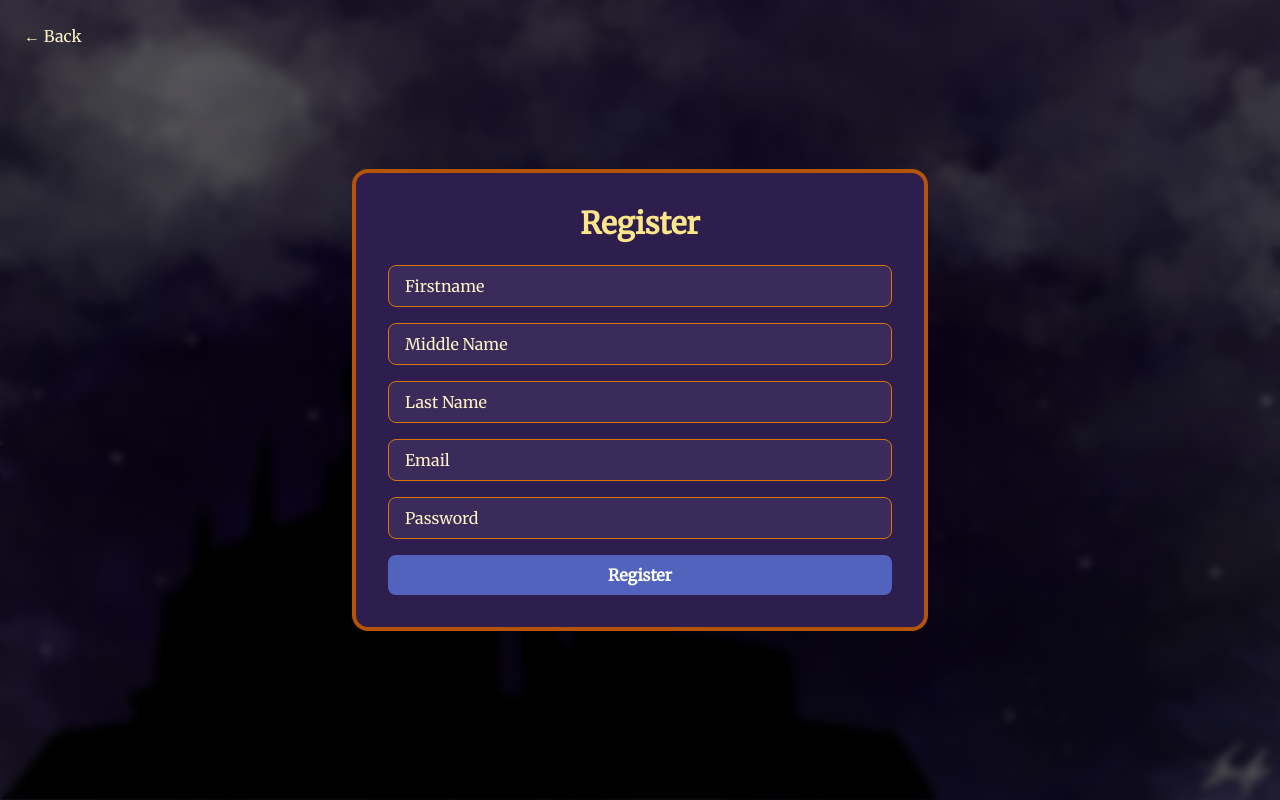
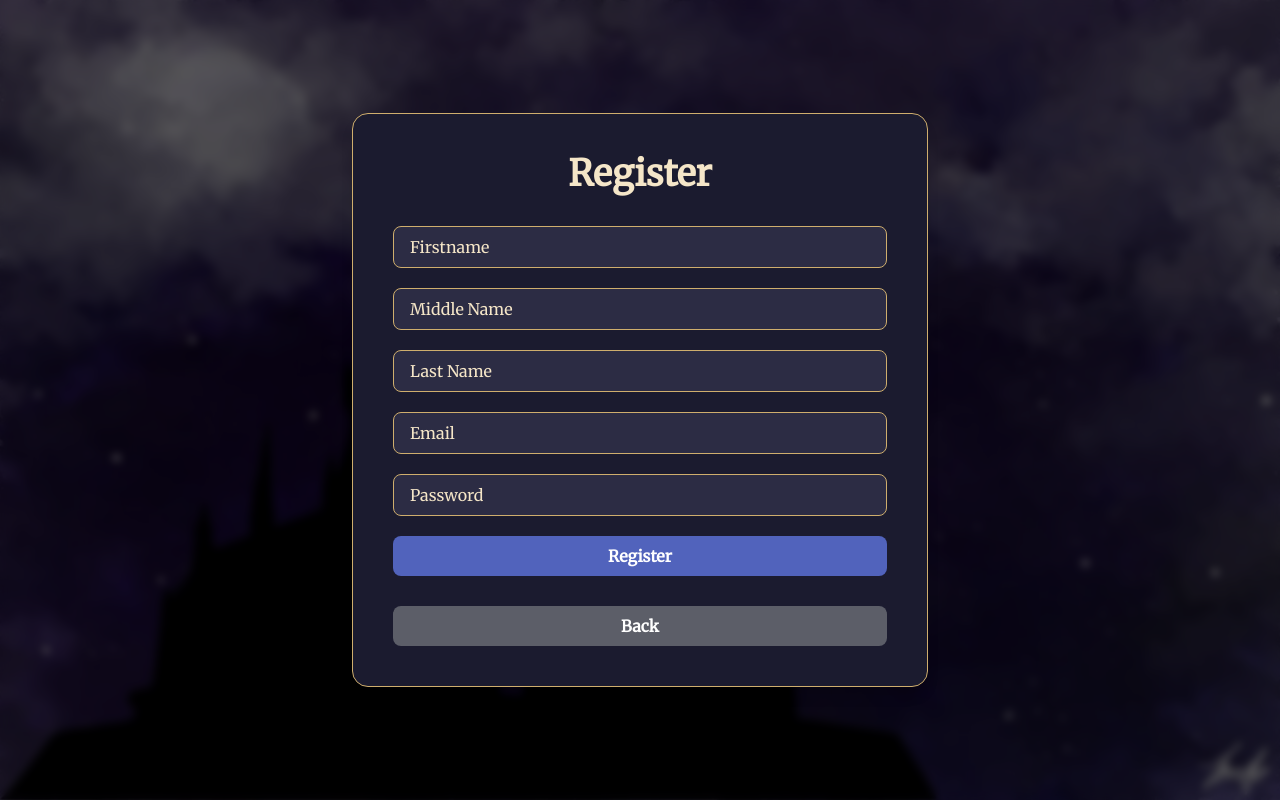
Before and after one commit to Cedric-81495/Projects, a React (Vite) app in the folder Potter-Wiki/frontend/: page /register in a window 1280 px wide. Built offline with nearby package versions, Linux system fonts and the light colour scheme.

Commit message:
Updated frontend src pages forms

```diff
--- a/Potter-Wiki/frontend/src/pages/Login.jsx
+++ b/Potter-Wiki/frontend/src/pages/Login.jsx
@@ -126,15 +126,17 @@ const Login = () => {
           >
             Login
           </button>
-
-        </form>
-           {/* Back Button */}
-           <button
+          {/* Back Button */}
+          <button
+            type="button"
             onClick={handleGoBack}
             className="w-full bg-[#5c5e68] mt-[10px] hover:bg-[#3f4fa0] text-white py-2 rounded-lg transition font-semibold text-sm sm:text-base"
           >
             Back
           </button>
+
+        </form>
+
       </div>
 
     </div>
--- a/Potter-Wiki/frontend/src/pages/Register.jsx
+++ b/Potter-Wiki/frontend/src/pages/Register.jsx
@@ -25,6 +25,7 @@ const Register = () => {
         password,
       });
       login(res.data);
+      navigate("/profile");
     } catch (err) {
       console.error("Registration failed:", err);
     }
@@ -34,33 +35,25 @@ const Register = () => {
     if (location.key !== "default") {
       navigate(-1);
     } else {
-      navigate("/register");
+      navigate("/");
     }
   };
 
   return (
     <div
-      className="relative flex items-center justify-center min-h-screen px-4 sm:px-6 md:px-8 py-12 sm:py-20 bg-cover bg-center"
+      className="relative flex items-center justify-center min-h-screen px-4 py-20 bg-cover bg-center"
       style={{ backgroundImage: `url(${bgImage})` }}
     >
-      {/* 🧥 Overlay */}
+      {/* Overlay */}
       <div className="absolute inset-0 bg-black/60 backdrop-blur-sm z-0" />
 
-      {/* 🔙 Back Button */}
-      <button
-        onClick={handleGoBack}
-        className="absolute top-4 left-4 sm:top-6 sm:left-6 text-amber-100 text-sm sm:text-base font-medium hover:underline z-10"
-      >
-        ← Back
-      </button>
-
-      {/* 🧾 Form Container */}
-      <div className="relative z-10 w-full max-w-md sm:max-w-lg md:max-w-xl p-6 sm:p-8 rounded-2xl shadow-2xl bg-[#2e1e4d] border-4 border-amber-700">
-        <h2 className="text-2xl sm:text-3xl font-bold text-center mb-6 text-amber-200 font-serif">
+      {/* Form Container */}
+      <div className="relative z-10 w-full max-w-xl bg-[#1b1b2f] border border-[#cfae6d] text-[#f5e6c8] shadow-lg hover:shadow-xl transition duration-300 rounded-2xl p-6 sm:p-10">
+        <h2 className="text-3xl sm:text-4xl font-serif font-bold text-center mb-8">
           Register
         </h2>
 
-        <form onSubmit={handleSubmit} className="flex flex-col gap-4">
+        <form onSubmit={handleSubmit} className="flex flex-col gap-5">
           {[
             { value: firstname, setter: setFirstname, placeholder: "Firstname" },
             { value: middlename, setter: setMiddlename, placeholder: "Middle Name" },
@@ -74,15 +67,23 @@ const Register = () => {
               value={value}
               onChange={(e) => setter(e.target.value)}
               placeholder={placeholder}
-              className="w-full px-4 py-2 border border-amber-600 rounded-lg focus:outline-none focus:ring-2 focus:ring-amber-500 bg-[#3a2b5a] text-white placeholder:text-amber-100 text-sm sm:text-base"
+              className="w-full px-4 py-2 border border-[#cfae6d] rounded-lg focus:outline-none focus:ring-2 focus:ring-[#cfae6d] bg-[#2c2c44] text-white placeholder:text-[#f5e6c8] text-sm sm:text-base"
             />
           ))}
 
           <button
             type="submit"
-            className="w-full bg-[#5163BC] text-white py-2 rounded-lg hover:bg-amber-800 transition font-semibold text-sm sm:text-base"
+            className="w-full bg-[#5163BC] hover:bg-[#3f4fa0] text-white py-2 rounded-lg transition font-semibold text-sm sm:text-base"
           >
             Register
+          </button>
+
+          <button
+            type="button"
+            onClick={handleGoBack}
+            className="w-full bg-[#5c5e68] mt-[10px] hover:bg-[#3f4fa0] text-white py-2 rounded-lg transition font-semibold text-sm sm:text-base"
+          >
+            Back
           </button>
         </form>
       </div>
```
